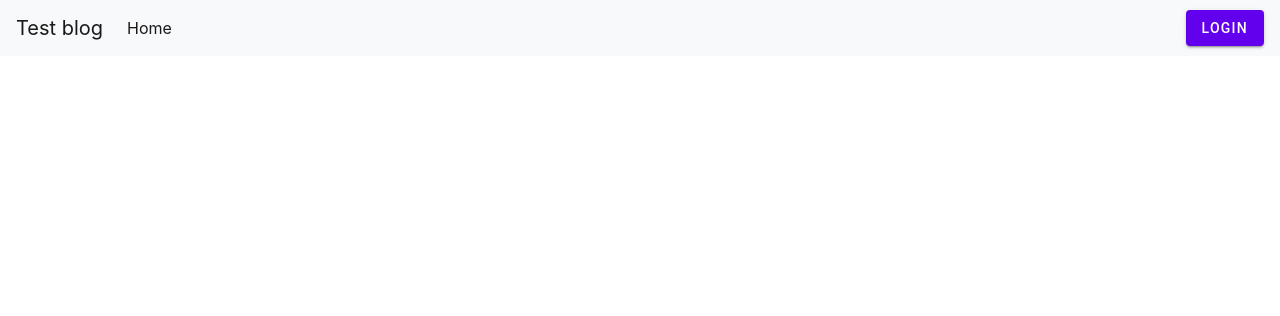
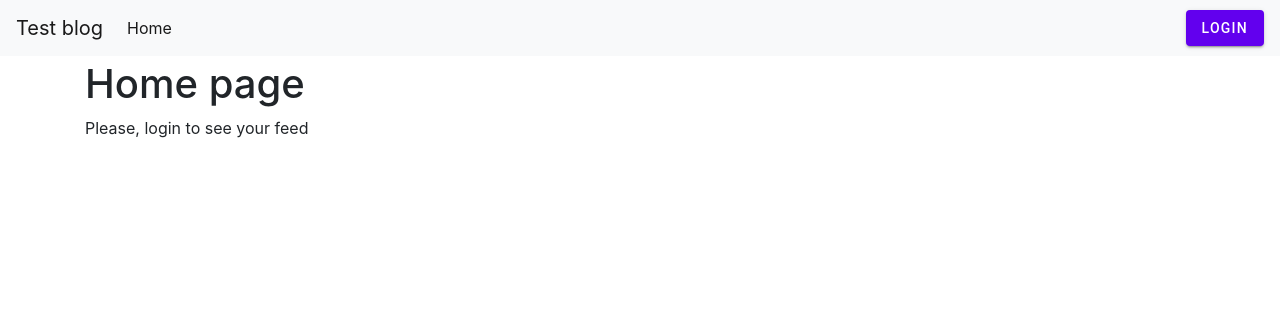
Before and after one commit to VsevolodOkhrimenko/blog-test, a Django app: page / in a window 1280 px wide. Shown: the top 316 px of the page. Run offline with Django 3.2, Linux system fonts and the light colour scheme; some libraries are stand-ins or nearby versions.

Commit message:
Add home page content;

```diff
--- a/test_blog/templates/pages/home.html
+++ b/test_blog/templates/pages/home.html
@@ -1,4 +1,13 @@
 {% extends "base.html" %}
+
+{% load i18n %}
+
+{% block content %}
+
+<h1>{% trans 'Home page' %}</h1>
+
+<p>{% trans 'Please, login to see your feed' %}</p>
+{% endblock content %}
 
 {% block extrajs %}
 <script async type="text/javascript">
```
